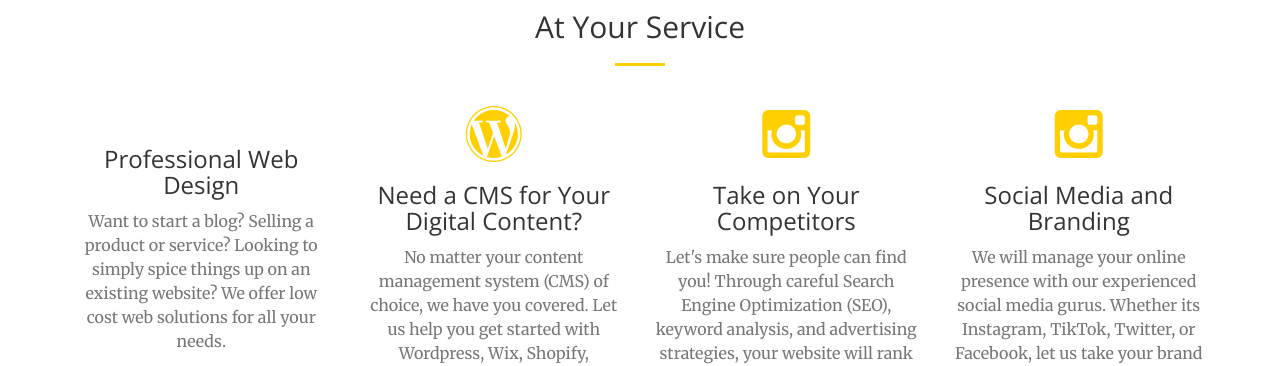
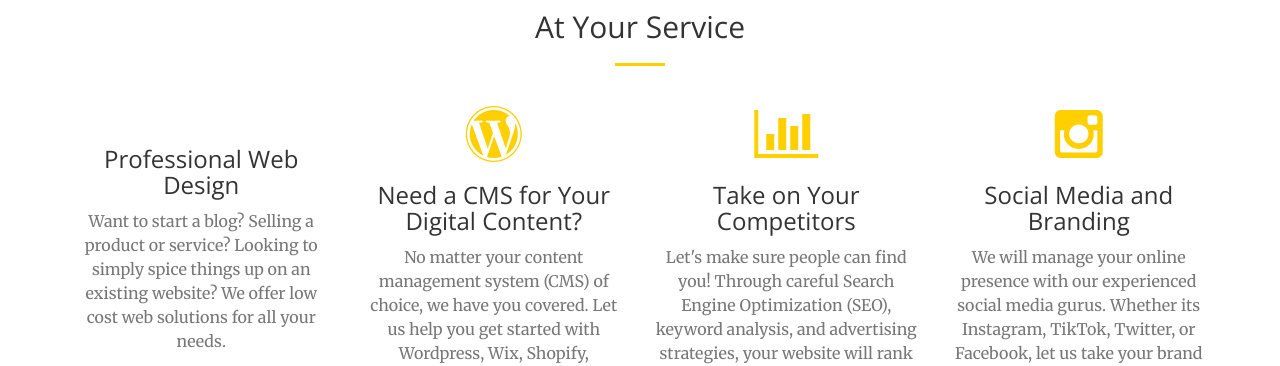
Before and after one commit to masswebdev/massweb.dev, a Jekyll site: the page built from index.html, in a window 1280 px wide and 900 px high, scrolled down 1228 px. Shown: the part 150-516 px from the top of the window. Built offline with Jekyll 4.4.1, drawn with Linux system fonts in a browser that asks for light colours.

Commit message:
Update services.html

```diff
--- a/_includes/services.html
+++ b/_includes/services.html
@@ -25,7 +25,7 @@
             </div>
             <div class="col-lg-3 col-md-6 text-center">
                 <div class="service-box">
-                    <i class="fa fa-4x fa-instagram wow bounceIn text-primary" data-wow-delay=".2s"></i>
+                    <i class="fa fa-4x fa-bar-chart wow bounceIn text-primary" data-wow-delay=".2s"></i>
                     <h3>Take on Your Competitors</h3>
                     <p class="text-muted">Let's make sure people can find you! Through careful Search Engine Optimization (SEO), keyword analysis, and advertising strategies, your website will rank high on search engines.</p>
                 </div>
```
